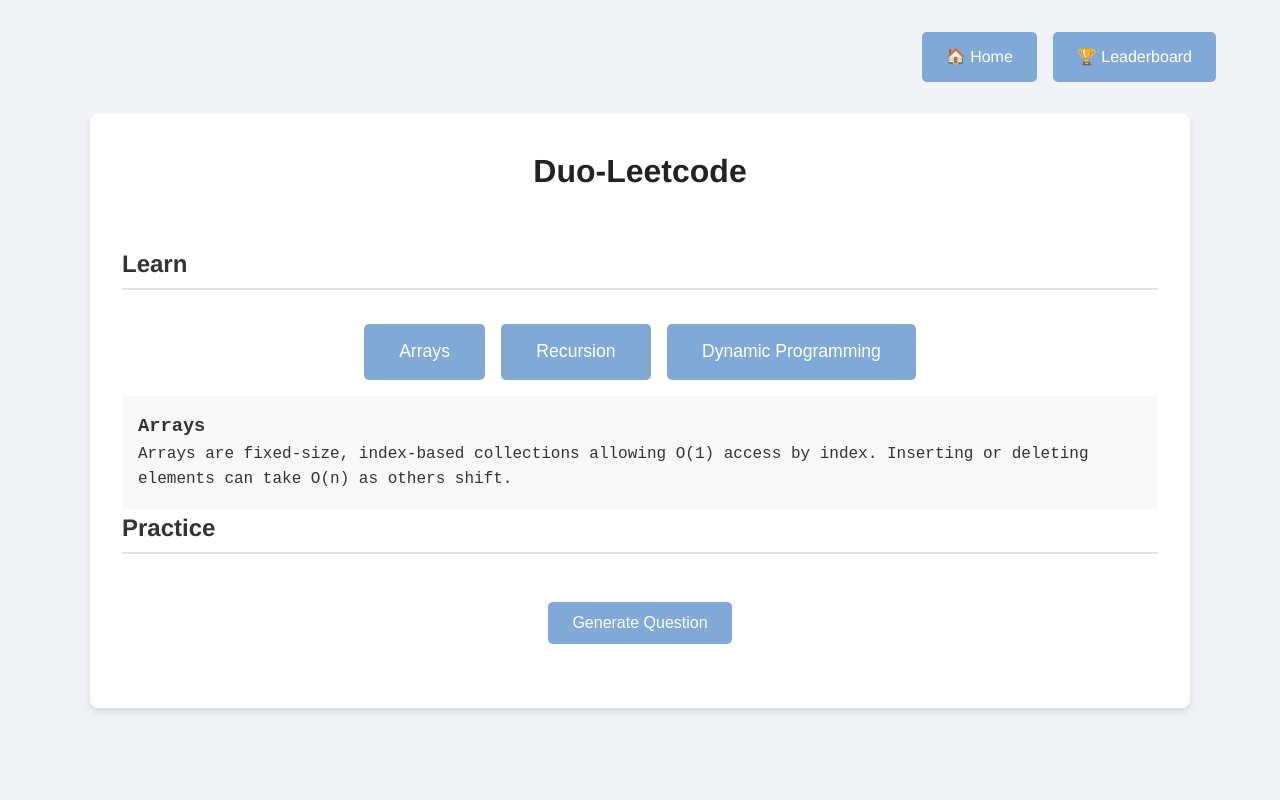
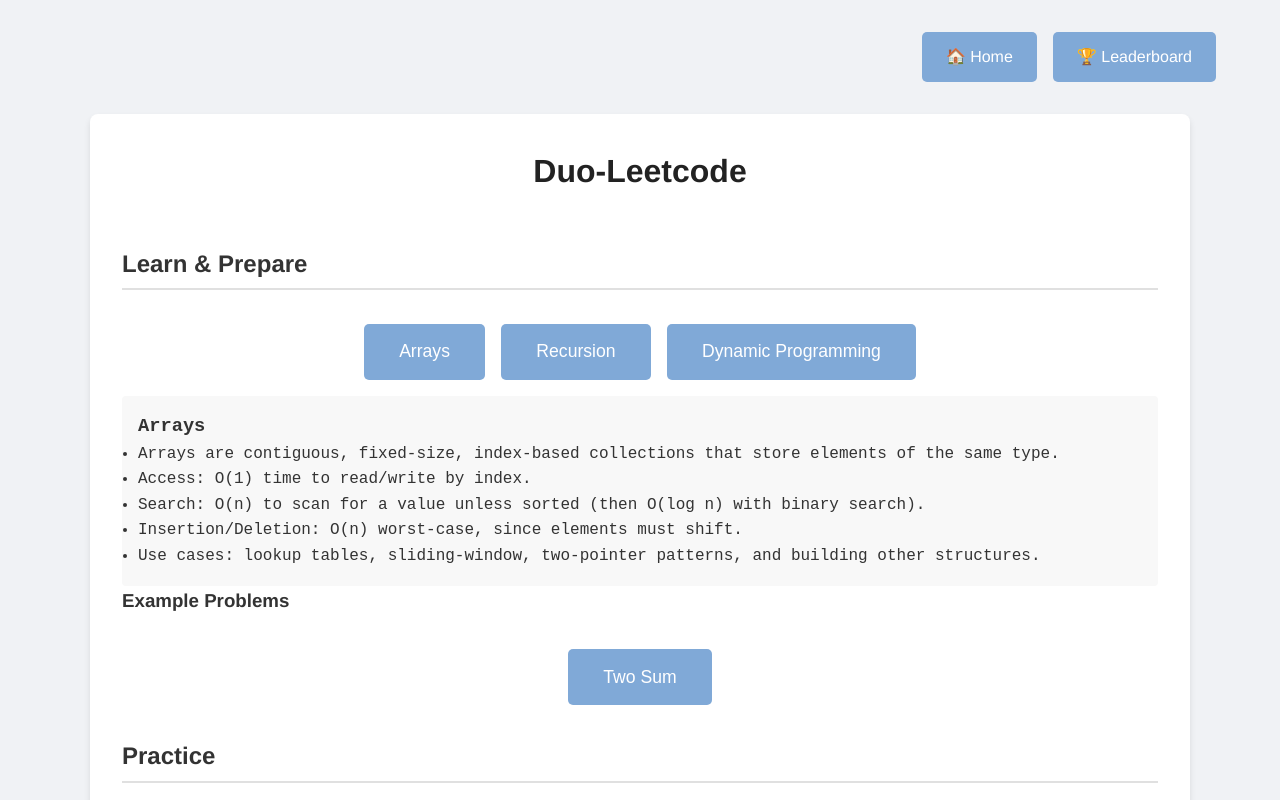
Before and after one commit to YPandas/CS188_DuoLeet, a React (Create React App) app in the folder client/: page / in a window 1280 px wide. Both pictures are taken after a click on the button "Arrays". Shown: the top 800 px of the page. Built offline with nearby package versions, Linux system fonts and the light colour scheme.

Commit message:
Added Example Problems to Learn Section
Added sample problems to the Learn section. Refactored code

```diff
--- a/client/src/App.js
+++ b/client/src/App.js
@@ -2,6 +2,99 @@ import React, { useState } from "react";
 import { BrowserRouter as Router, Route, Routes, Link } from "react-router-dom";
 import Leaderboard from "./components/Leaderboard";
 import "./index.css";
+
+export const topics = {
+  Arrays: `Arrays are contiguous, fixed-size, index-based collections that store elements of the same type.
+    \n Access: O(1) time to read/write by index.
+    \n Search: O(n) to scan for a value unless sorted (then O(log n) with binary search).
+    \n Insertion/Deletion: O(n) worst-case, since elements must shift.
+    \n Use cases: lookup tables, sliding-window, two-pointer patterns, and building other structures.`,
+
+  Recursion: `Recursion is when a function calls itself to solve smaller instances until hitting a base case.
+    \n Each call uses stack space (depth = active calls).
+    \n Must define base cases to terminate.
+    \n Pros: elegant for divide-and-conquer (e.g. quicksort, tree traversals), top-down DP.
+    \n Cons: risk of stack overflow and repeated work (use memoization).`,
+
+  "Dynamic Programming": `DP reuses solutions to overlapping subproblems by caching (memoization) or building iteratively (tabulation).
+    \n Key: optimal substructure + overlapping subproblems.
+    \n Memoization (top-down): cache recursive calls.
+    \n Tabulation (bottom-up): fill an array/table from smallest subproblems.
+    \n Time: often O(n·k), Space: O(n) (can often optimize to O(1)).
+    \n Use cases: knapsack, coin change, sequence alignment, grid paths.`
+};
+
+export const problems = [
+  {
+    id: "two-sum",
+    topic: "Arrays",
+    title: "Two Sum",
+    description:
+      "Given an array of integers nums and an integer target, return indices of the two numbers such that they add up to target. You may assume each input has exactly one solution, and you may not use the same element twice.",
+    constraints: [
+      "2 ≤ nums.length ≤ 10^5",
+      "-10^9 ≤ nums[i], target ≤ 10^9"
+    ],
+    example: {
+      input: { nums: [2, 7, 11, 15], target: 9 },
+      output: [0, 1],
+      explanation: "nums[0] + nums[1] == 9"
+    },
+    solution: `function twoSum(nums, target) {
+  const seen = new Map();
+  for (let i = 0; i < nums.length; i++) {
+    const complement = target - nums[i];
+    if (seen.has(complement)) return [seen.get(complement), i];
+    seen.set(nums[i], i);
+  }
+}`,
+    explanation:
+      "Traverse once (O(n)); at each nums[i] check if (target - nums[i]) exists in map. If yes, return indices; else store nums[i] → i."
+  },
+  {
+    id: "fibonacci-number",
+    topic: "Recursion",
+    title: "Fibonacci Number",
+    description:
+      "Return F(n) where F(0)=0, F(1)=1, and for n>1: F(n)=F(n-1)+F(n-2).",
+    constraints: ["0 ≤ n ≤ 30"],
+    example: {
+      input: { n: 5 },
+      output: 5,
+      explanation: "F(5) = F(4) + F(3) = 3 + 2"
+    },
+    solution: `function fib(n, memo = {}) {
+  if (n < 2) return n;
+  if (memo[n] != null) return memo[n];
+  memo[n] = fib(n-1, memo) + fib(n-2, memo);
+  return memo[n];
+}`,
+    explanation:
+      "Base cases n<2 return immediately. Memoize to avoid exponential calls, making O(n) time."
+  },
+  {
+    id: "climbing-stairs",
+    topic: "Dynamic Programming",
+    title: "Climbing Stairs",
+    description:
+      "You are climbing a staircase of n steps. Each move, you can climb 1 or 2 steps. How many distinct ways to reach the top?",
+    constraints: ["1 ≤ n ≤ 45"],
+    example: {
+      input: { n: 4 },
+      output: 5,
+      explanation:
+        "Ways: [1+1+1+1], [1+1+2], [1+2+1], [2+1+1], [2+2]"
+    },
+    solution: `function climbStairs(n) {
+  const dp = Array(n + 1).fill(0);
+  dp[0] = dp[1] = 1;
+  for (let i = 2; i <= n; i++) dp[i] = dp[i - 1] + dp[i - 2];
+  return dp[n];
+}`,
+    explanation:
+      "dp[i] = ways to reach step i: from i-1 or i-2; build bottom-up in O(n)."
+  }
+];
 
 function MainPage() {
   const [question, setQuestion] = useState("");
@@ -10,22 +103,17 @@ function MainPage() {
   const [isCorrect, setIsCorrect] = useState(null);
   const [loading, setLoading] = useState(false);
   const [selectedTopic, setSelectedTopic] = useState(null);
-  // Topics for Learn section
-  const topics = {
-    Arrays: "Arrays are fixed-size, index-based collections allowing O(1) access by index. Inserting or deleting elements can take O(n) as others shift.",
-    Recursion: "Recursion is when functions call themselves to solve smaller instances of a problem. It needs a base case to stop, else it loops infinitely.",
-    "Dynamic Programming": "Dynamic Programming optimizes by solving overlapping subproblems once and storing results (memoization) or building up (tabulation)."
-  };
+  const [selectedProblem, setSelectedProblem] = useState(null);
 
   const fetchQuestion = async () => {
     setLoading(true);
     setEvaluation("");
     try {
-      const response = await fetch("http://localhost:5001/api/question");
-      const data = await response.json();
+      const res = await fetch("http://localhost:5001/api/question");
+      const data = await res.json();
       setQuestion(data.question);
-    } catch (error) {
-      console.error("Error fetching question:", error);
+    } catch (err) {
+      console.error(err);
     }
     setLoading(false);
   };
@@ -33,16 +121,16 @@ function MainPage() {
   const submitAnswer = async () => {
     setLoading(true);
     try {
-      const response = await fetch("http://localhost:5001/api/verify", {
+      const res = await fetch("http://localhost:5001/api/verify", {
         method: "POST",
         headers: { "Content-Type": "application/json" },
         body: JSON.stringify({ question, userAnswer })
       });
-      const data = await response.json();
+      const data = await res.json();
       setEvaluation(data.evaluation);
       setIsCorrect(data.isCorrect);
-    } catch (error) {
-      console.error("Error verifying answer:", error);
+    } catch (err) {
+      console.error(err);
     }
     setLoading(false);
   };
@@ -50,27 +138,95 @@ function MainPage() {
   return (
     <div className="container">
       <h1 className="app-title">Duo-Leetcode</h1>
-       {/* Learn section */}
+
+      {/* ---------------- Learn + Prepare Section ---------------- */}
       <div className="section">
-        <h2 className="section-title">Learn</h2>
+        <h2 className="section-title">Learn & Prepare</h2>
         <div className="learn-buttons">
           {Object.keys(topics).map((topic) => (
             <button
               key={topic}
-              className="btn learn-btn"
-              onClick={() => setSelectedTopic(topic)}
+              className={`btn learn-btn ${selectedTopic === topic ? "active" : ""}`}
+              onClick={() => {
+                setSelectedTopic(topic);
+                setSelectedProblem(null);
+              }}
             >
               {topic}
             </button>
           ))}
         </div>
+
         {selectedTopic && (
+          <>
+            {/* ---------- Topic Summary ---------- */}
             <div className="topic-summary">
               <h3>{selectedTopic}</h3>
-            <p>{topics[selectedTopic]}</p>
+              <ul>
+                {topics[selectedTopic]
+                  .split("\n")
+                  .filter((line) => line.trim())
+                  .map((line, idx) => (
+                    <li key={idx}>{line.trim()}</li>
+                  ))}
+              </ul>
+            </div>
+
+            {/* ---------- Topic Problems ---------- */}
+            <h3 className="subsection-title">Example Problems</h3>
+            <div className="learn-buttons">
+              {problems
+                .filter((p) => p.topic === selectedTopic)
+                .map((problem) => (
+                  <button
+                    key={problem.id}
+                    className={`btn learn-btn ${
+                      selectedProblem?.id === problem.id ? "active" : ""
+                    }`}
+                    onClick={() => {
+                      setSelectedProblem(problem);
+                      setQuestion("");
+                      setUserAnswer("");
+                      setEvaluation("");
+                      setIsCorrect(null);
+                    }}
+                  >
+                    {problem.title}
+                  </button>
+                ))}
+            </div>
+
+            {selectedProblem && (
+              <div className="section">
+                <h4>{selectedProblem.title}</h4>
+                <p>{selectedProblem.description}</p>
+                <ul>
+                  {selectedProblem.constraints.map((c, i) => (
+                    <li key={i}>{c}</li>
+                  ))}
+                </ul>
+                <h5>Example:</h5>
+                <pre className="content-box">
+                  {`Input: ${JSON.stringify(
+                    selectedProblem.example.input,
+                    null,
+                    2
+                  )}
+Output: ${JSON.stringify(selectedProblem.example.output)}
+Explanation: ${selectedProblem.example.explanation}`}
+                </pre>
+                <h5>Solution:</h5>
+                <pre className="content-box">{selectedProblem.solution}</pre>
+                <h5>Explanation:</h5>
+                <p>{selectedProblem.explanation}</p>
               </div>
             )}
+          </>
+        )}
       </div>
+
+      {/* ------------- Generate Problem ------------- */}
+      <div className="section">
         <h2 className="section-title">Practice</h2>
         <div className="generate-wrapper">
           <button className="btn" onClick={fetchQuestion} disabled={loading}>
@@ -93,9 +249,13 @@ function MainPage() {
               onChange={(e) => setUserAnswer(e.target.value)}
               rows={10}
               placeholder="Write your solution here..."
-          ></textarea>
+            />
             <br />
-          <button className="btn" onClick={submitAnswer} disabled={loading || !userAnswer}>
+            <button
+              className="btn"
+              onClick={submitAnswer}
+              disabled={loading || !userAnswer}
+            >
               {loading ? "Submitting..." : "Submit Answer"}
             </button>
           </div>
@@ -110,23 +270,18 @@ function MainPage() {
                 onClick={async () => {
                   setLoading(true);
                   try {
-                  // Fetch logged-in user from backend
-                  const userRes = await fetch('http://localhost:5001/api/user');
-                  if (!userRes.ok) throw new Error('Failed to fetch user info');
+                    const userRes = await fetch("http://localhost:5001/api/user");
                     const userData = await userRes.json();
                     const { username } = userData;
-                  if (!username) throw new Error('No username returned');
-                  // Submit score for this user
-                  const scoreRes = await fetch('http://localhost:5001/api/score', {
-                    method: 'POST',
-                    headers: { 'Content-Type': 'application/json' },
+                    await fetch("http://localhost:5001/api/score", {
+                      method: "POST",
+                      headers: { "Content-Type": "application/json" },
                       body: JSON.stringify({ username })
                     });
-                  if (!scoreRes.ok) throw new Error('Failed to add to leaderboard');
-                  window.alert('Added to leaderboard!');
+                    window.alert("Added to leaderboard!");
                   } catch (err) {
-                  console.error('Error adding to leaderboard:', err);
-                  window.alert('Could not add to leaderboard: Please Implement Backend');
+                    console.error(err);
+                    window.alert("Could not add to leaderboard");
                   } finally {
                     setLoading(false);
                   }
@@ -138,6 +293,7 @@ function MainPage() {
           </div>
         )}
       </div>
+    </div>
   );
 }
 
@@ -145,10 +301,13 @@ function App() {
   return (
     <Router>
       <nav className="navigation">
-        <Link to="/" className="btn nav-btn">🏠 Home</Link>
-        <Link to="/leaderboard" className="btn nav-btn">🏆 Leaderboard</Link>
+        <Link to="/" className="btn nav-btn">
+          🏠 Home
+        </Link>
+        <Link to="/leaderboard" className="btn nav-btn">
+          🏆 Leaderboard
+        </Link>
       </nav>
-
       <Routes>
         <Route path="/" element={<MainPage />} />
         <Route path="/leaderboard" element={<Leaderboard />} />
```
Lines whose indentation alone changed are shown as unchanged.
